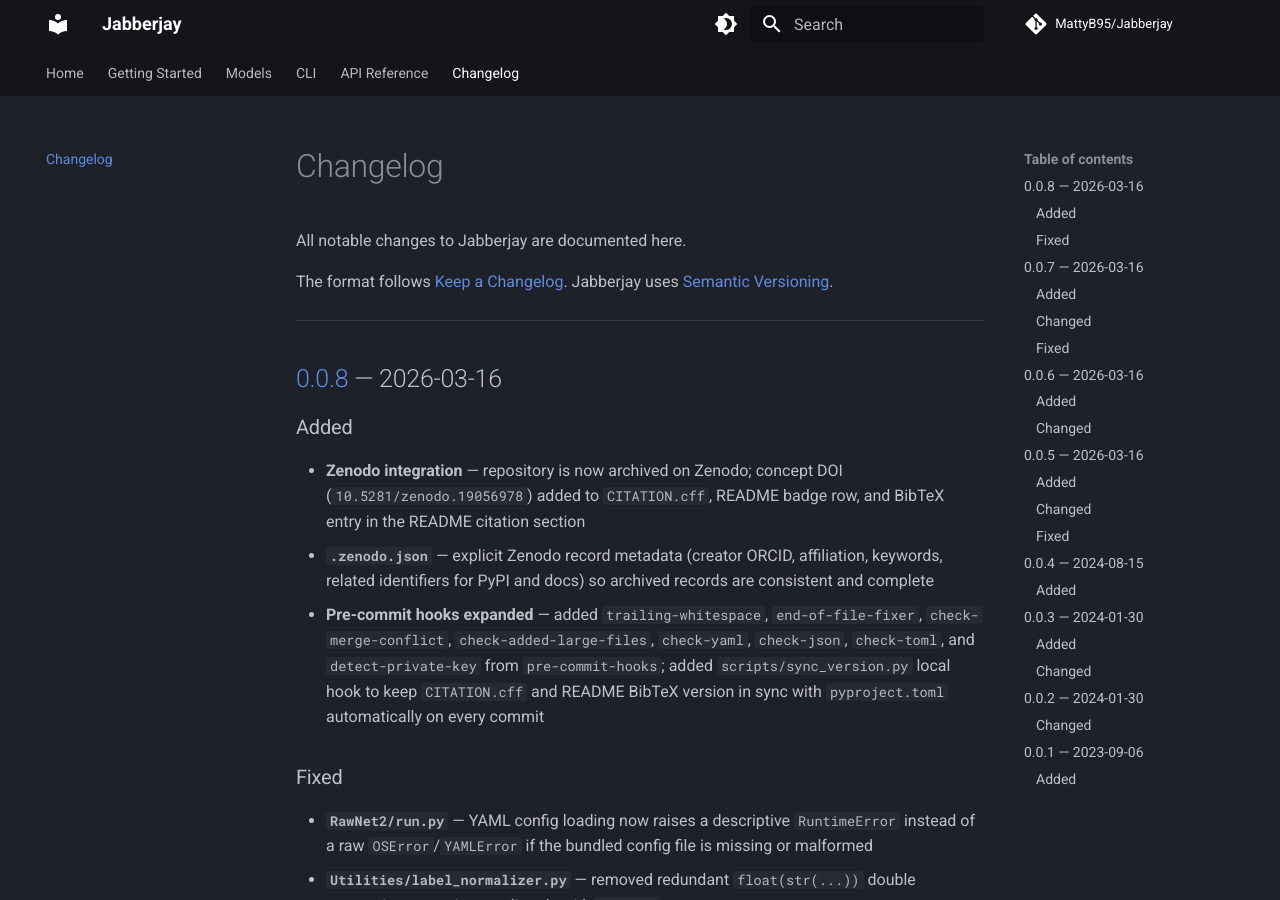
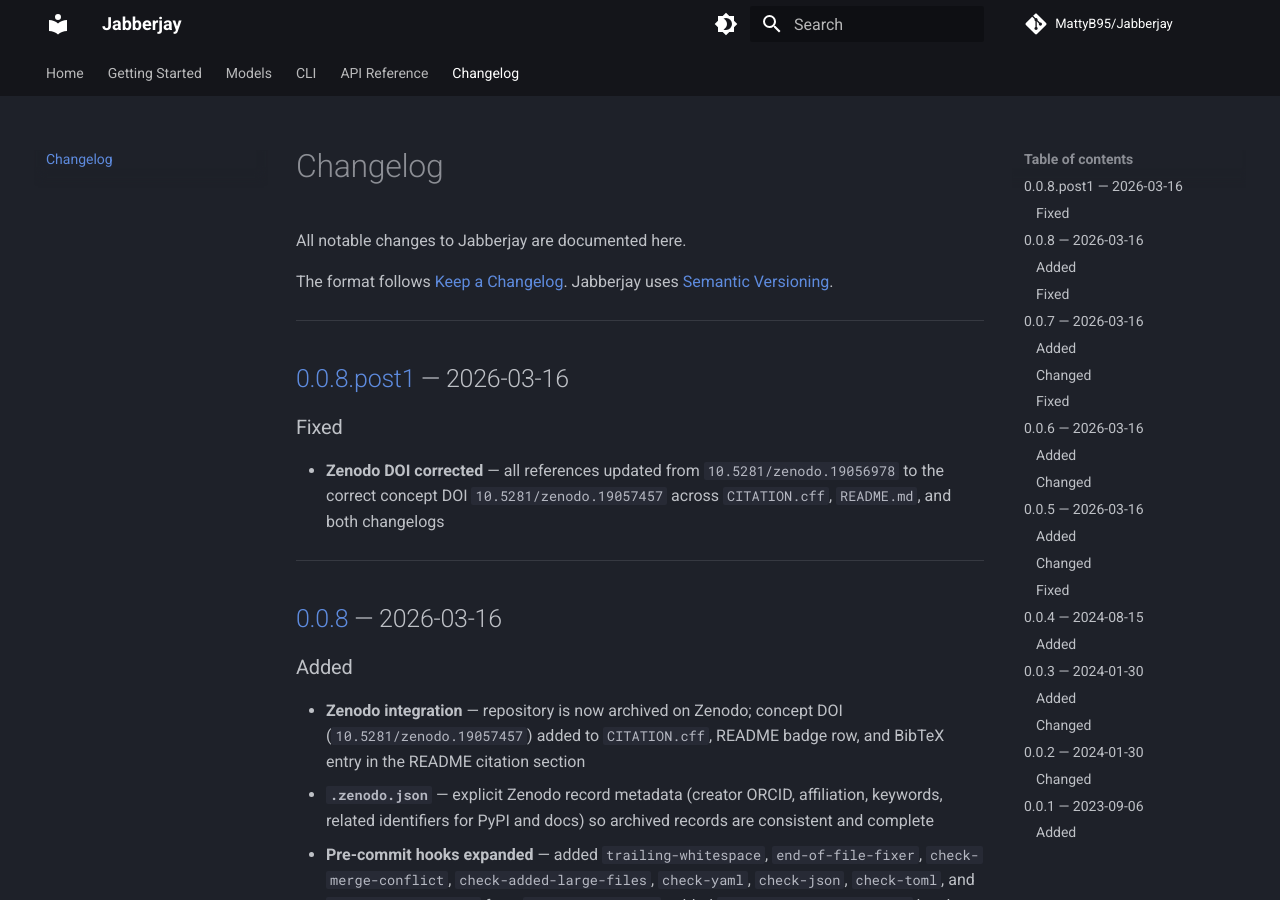
Before and after one commit to MattyB95/Jabberjay, an MkDocs documentation site: the page built from docs/changelog.md, in a window 1280 px wide and 900 px high. Built offline with MkDocs 1.6.1 and Material for MkDocs 9.7.7, drawn with Linux system fonts in a browser that asks for light colours; comment, search, counter and statistics services are not loaded.

Commit message:
fix: correct Zenodo DOI to 10.5281/zenodo.19057457

```diff
--- a/docs/changelog.md
+++ b/docs/changelog.md
@@ -7,11 +7,20 @@ Jabberjay uses [Semantic Versioning](https://semver.org/spec/v2.0.0.html).
 
 ---
 
+## [0.0.8.post1] — 2026-03-16
+
+### Fixed
+- **Zenodo DOI corrected** — all references updated from `10.5281/zenodo.19056978`
+  to the correct concept DOI `10.5281/zenodo.19057457` across `CITATION.cff`,
+  `README.md`, and both changelogs
+
+---
+
 ## [0.0.8] — 2026-03-16
 
 ### Added
 - **Zenodo integration** — repository is now archived on Zenodo; concept DOI
-  (`10.5281/zenodo.19056978`) added to `CITATION.cff`, README badge row, and
+  (`10.5281/zenodo.19057457`) added to `CITATION.cff`, README badge row, and
   BibTeX entry in the README citation section
 - **`.zenodo.json`** — explicit Zenodo record metadata (creator ORCID,
   affiliation, keywords, related identifiers for PyPI and docs) so archived
@@ -182,6 +191,7 @@ Jabberjay uses [Semantic Versioning](https://semver.org/spec/v2.0.0.html).
 - Command-line interface (`jabberjay <audio>`)
 - GitHub Actions CI workflow and ruff linting
 
+[0.0.8.post1]: https://github.com/MattyB95/Jabberjay/compare/v0.0.8...v0.0.8.post1
 [0.0.8]: https://github.com/MattyB95/Jabberjay/compare/v0.0.7...v0.0.8
 [0.0.7]: https://github.com/MattyB95/Jabberjay/compare/v0.0.6...v0.0.7
 [0.0.6]: https://github.com/MattyB95/Jabberjay/compare/v0.0.5...v0.0.6
--- a/pyproject.toml
+++ b/pyproject.toml
@@ -4,7 +4,7 @@ build-backend = "hatchling.build"
 
 [project]
 name = "Jabberjay"
-version = "0.0.8"
+version = "0.0.8.post1"
 description = "🦜 Synthetic Voice Detection"
 readme = "README.md"
 requires-python = ">=3.10"
```
Also changed, not shown: CHANGELOG.md (+11 -1 lines), README.md (+4 -4 lines), 1 other file.
